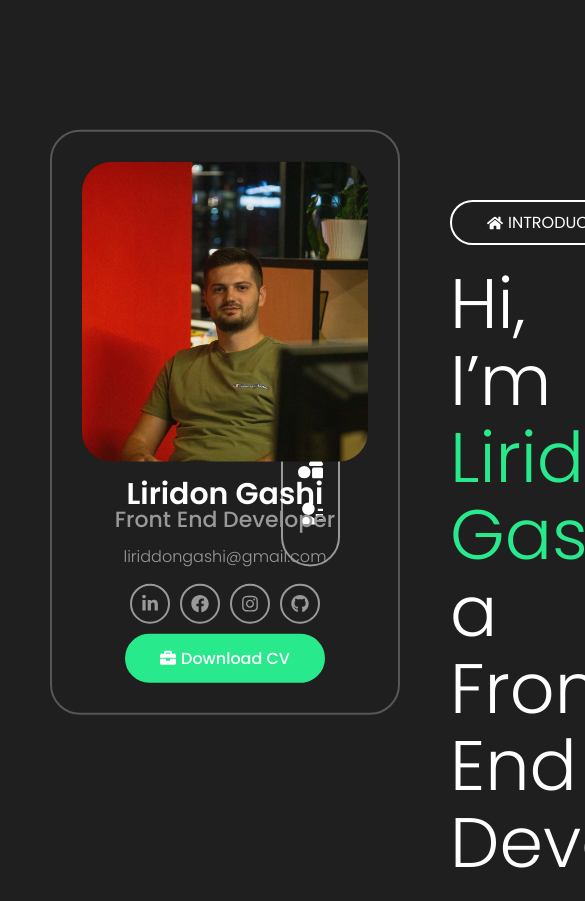
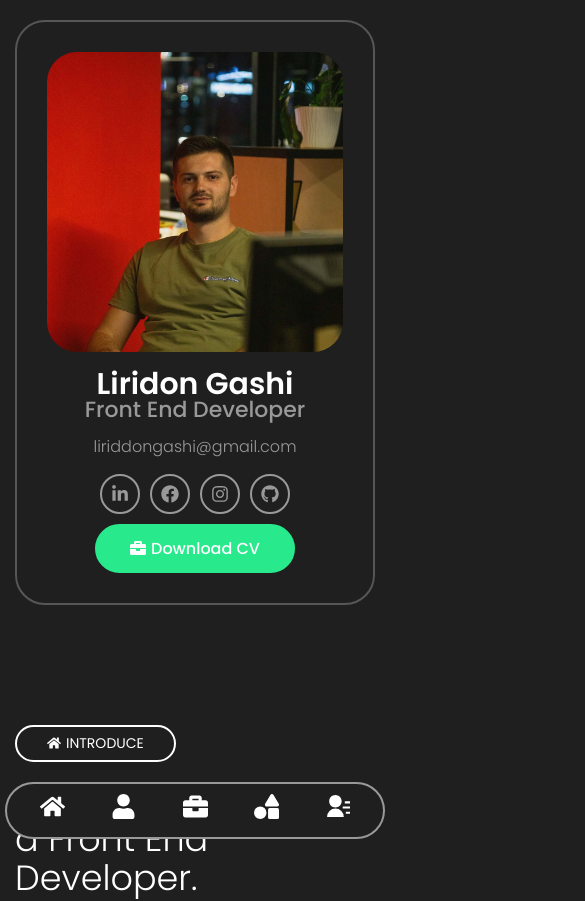
Before and after one commit to liridonig/portfolio, a React (Vite) app: page /Introduce in a window 390 px wide. Shown: the top 901 px of the page, 585 px wide, since content can reach past the window. Built offline with nearby package versions, Linux system fonts and the light colour scheme.

Commit message:
Responsive site

```diff
--- a/package.json
+++ b/package.json
@@ -1,5 +1,6 @@
 {
   "name": "portfolio",
+  "homepage": "https://liridongashi.com/",
   "private": true,
   "version": "0.0.0",
   "type": "module",
--- a/src/App.css
+++ b/src/App.css
@@ -28,6 +28,7 @@
   font-size: 50px;
   font-weight: 300;
   margin: 20px 0;
+  line-height: 1.2;
 }
 .btn-info-subtitle span {
   color: var(--primary_color);
@@ -39,3 +40,29 @@
 .btn-info p {
   color: #999;
 }
+
+@media only screen and (max-width: 1100px) {
+  .container {
+    max-width: 750px;
+  }
+  .container-app-right {
+    padding-left: 15px;
+    padding-right: 120px;
+  }
+  .btn-info-subtitle {
+    font-size: 30px;
+  }
+  .btn-header {
+    padding-top: 100px;
+  }
+  .btn-info-title {
+    font-size: 14px;
+    padding: 6px 30px;
+  }
+}
+
+@media only screen and (max-width: 1100px) {
+  .container-app-right {
+    padding-right: 15px;
+  }
+}
--- a/src/components/Footer/Footer.css
+++ b/src/components/Footer/Footer.css
@@ -3,3 +3,9 @@ footer {
   color: #fff;
   padding: 10px 0;
 }
+
+@media only screen and (max-width: 767px) {
+  footer {
+    margin: 80px 0;
+  }
+}
--- a/src/components/Introduce/Introduce.css
+++ b/src/components/Introduce/Introduce.css
@@ -1,5 +1,5 @@
 .btn-info-subtitle-intro {
-  font-size: 70px;
+  font-size: 4vw;
   padding-right: 150px;
   line-height: 1.1;
 }
@@ -15,3 +15,13 @@
 .introduce-box p {
   color: #999;
 }
+
+@media only screen and (max-width: 1100px) {
+  .btn-info-subtitle-intro {
+    font-size: 35px;
+    padding-right: 0;
+  }
+  .introduce-box h4 {
+    font-size: 40px;
+  }
+}
--- a/src/components/contact/Contact.css
+++ b/src/components/contact/Contact.css
@@ -70,3 +70,9 @@
 #contact {
   padding-bottom: 100px;
 }
+
+@media only screen and (max-width: 767px) {
+  #contact {
+    padding-bottom: 0;
+  }
+}
--- a/src/components/navbar/Navbar.css
+++ b/src/components/navbar/Navbar.css
@@ -3,6 +3,7 @@
   right: 50px;
   top: 50%;
   transform: translate(0, -50%);
+  z-index: 99;
 }
 
 .navbar ul {
@@ -45,3 +46,31 @@
   color: var(--primary_color);
   transition: all 0.4s;
 }
+
+@media only screen and (max-width: 767px) {
+  .navbar {
+    left: 0;
+    top: auto;
+    right: auto;
+    bottom: 0;
+    transform: unset;
+    width: 100%;
+    padding: 5px;
+  }
+  .navbar ul {
+    display: flex;
+    width: 100%;
+    justify-content: space-between;
+    padding: 0 10px;
+    margin: 0;
+    background-color: #1f1f1f;
+  }
+  .navbar ul li {
+    width: 100%;
+    text-align: center;
+    margin: 10px 0;
+  }
+  .navbar ul li a span {
+    display: none;
+  }
+}
--- a/src/components/profile/Profile.css
+++ b/src/components/profile/Profile.css
@@ -92,3 +92,19 @@
 .donwload-cv svg {
   margin-right: 5px;
 }
+
+@media only screen and (max-width: 1100px) {
+  .profile {
+    margin: 20px 0;
+    position: relative;
+    top: 0;
+    left: 15px;
+    transform: unset;
+  }
+}
+
+@media only screen and (max-width: 500px) {
+  .profile {
+    width: calc(100% - 30px);
+  }
+}
--- a/src/components/resume/Resume.css
+++ b/src/components/resume/Resume.css
@@ -49,3 +49,12 @@
 .resume-div:hover p {
   color: var(--primary_color);
 }
+
+@media only screen and (max-width: 767px) {
+  .resume-div {
+    padding-left: 30px;
+  }
+  .resume-div h2 {
+    font-size: 18px;
+  }
+}
--- a/src/components/skills/Skills.css
+++ b/src/components/skills/Skills.css
@@ -31,3 +31,16 @@
 .skills-box:hover p {
   color: var(--primary_color);
 }
+
+@media only screen and (max-width: 767px) {
+  .skills {
+    display: flex;
+    overflow-x: scroll;
+  }
+  .skills-box-icon {
+    padding: 25px;
+  }
+  .skills-box svg {
+    font-size: 45px;
+  }
+}
```
